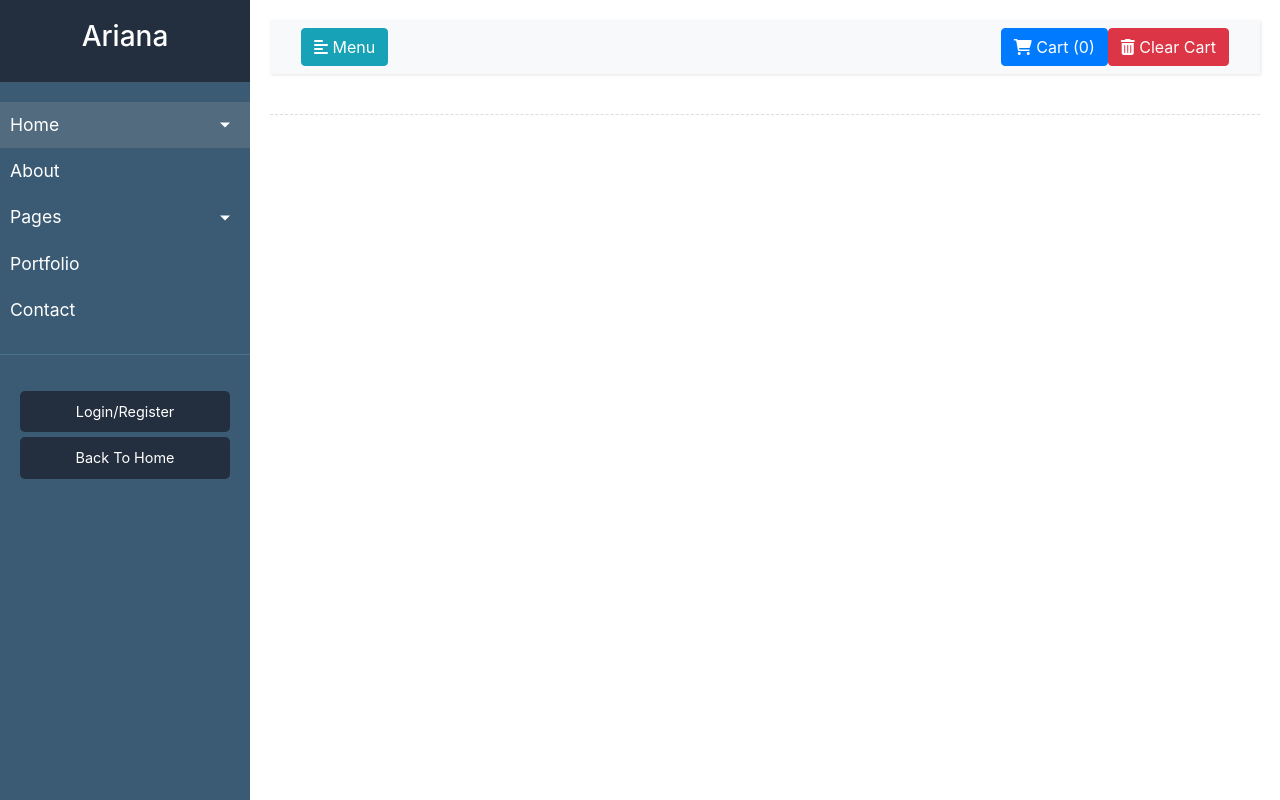
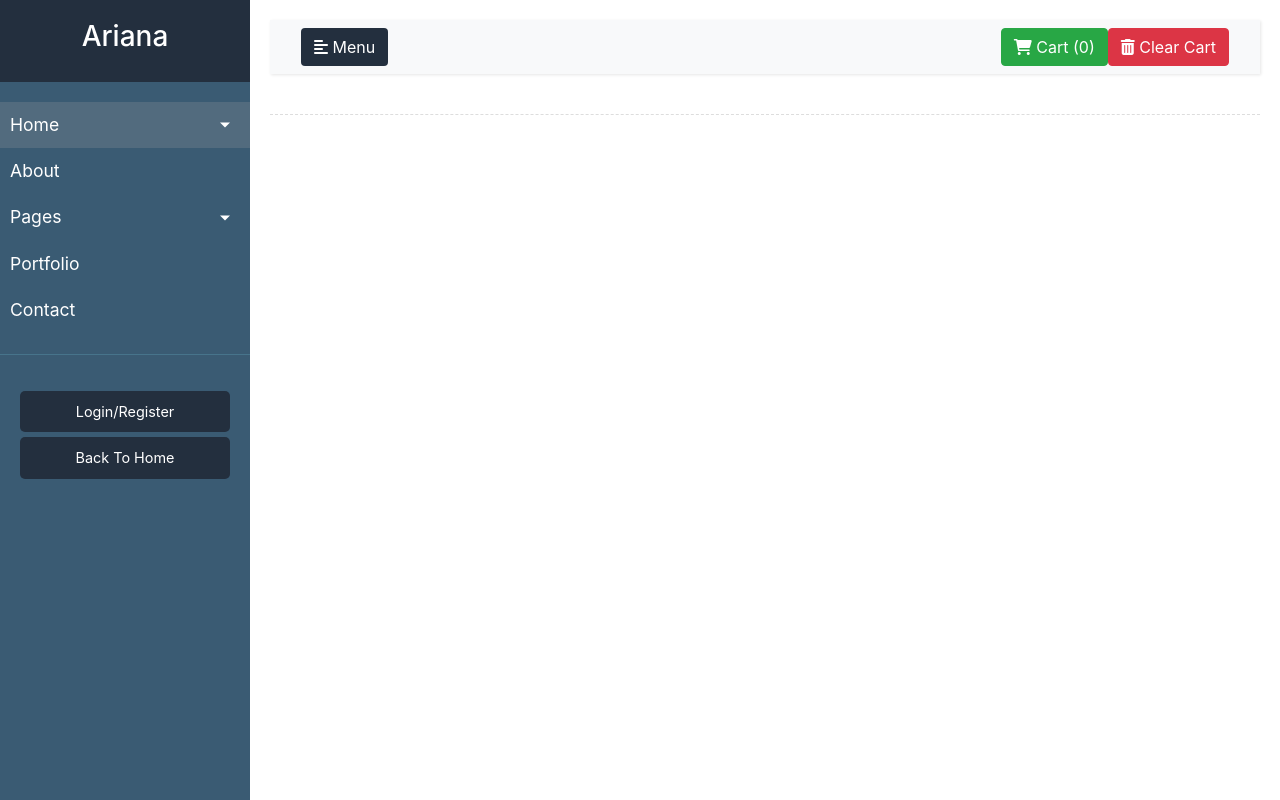
Before and after one commit to PhoenixSys/ShoppingCenter, a Django app: page /en/customers/test1/ in a window 1280 px wide. Run offline with Django 4.2, Linux system fonts and the light colour scheme; some libraries are stand-ins or nearby versions.

Commit message:
change home theme

```diff
--- a/templates/_layout/_base.html
+++ b/templates/_layout/_base.html
@@ -87,7 +87,7 @@
             <nav class="navbar navbar-expand-lg navbar-light bg-light">
                 <div class="container-fluid">
 
-                    <button type="button" id="sidebarCollapse" class="btn btn-info">
+                    <button type="button" id="sidebarCollapse" class="btn" style="background-color: #232f3e; color: white">
                         <i class="fas fa-align-left"></i>
                         <span>Menu</span>
                     </button>
@@ -101,7 +101,7 @@
                         <ul class="nav navbar-nav ml-auto">
                             <li class="nav-item active">
 
-                                <button type="button" class="btn btn-primary" data-toggle="modal"
+                                <button type="button" class="btn btn-success" data-toggle="modal"
                                         data-target="#cart"><i class="fas fa-shopping-cart"></i> Cart (<span
                                         class="total-count"></span>)
                                 </button>
```
